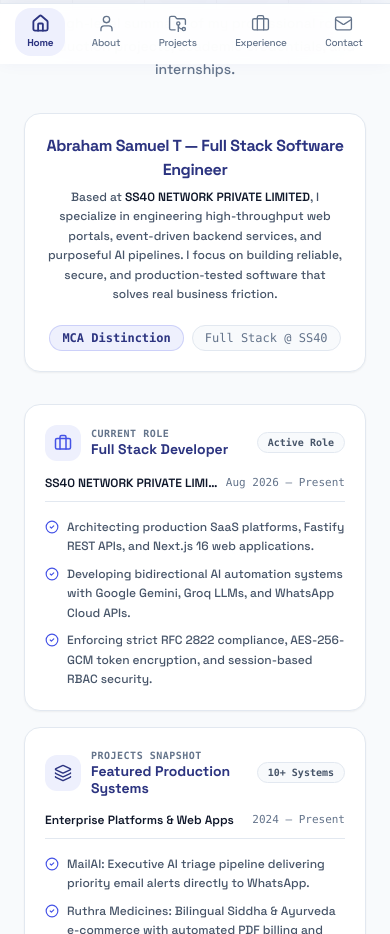
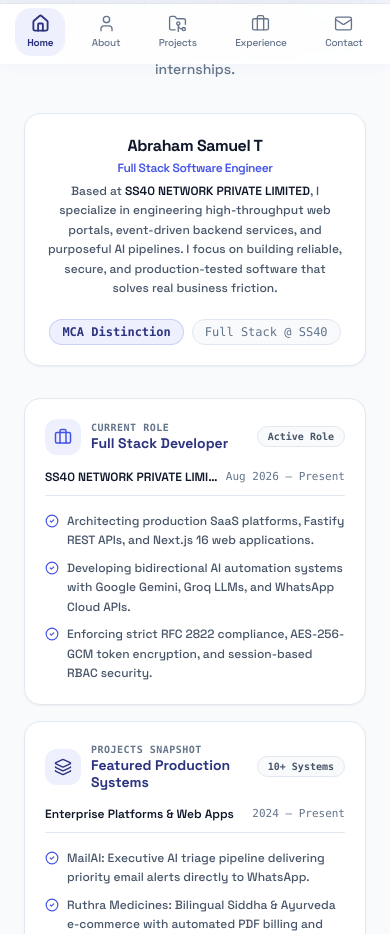
Before and after one commit to AbrahamSamuel2003/portfolio, a React (Vite) app: page / in a window 390 px wide. Shown: the part 780-1714 px from the top of the page. Built offline with nearby package versions, Linux system fonts and the light colour scheme.

Commit message:
style: format About banner headline in clean two-line layout on mobile view

```diff
--- a/src/components/sections/About.jsx
+++ b/src/components/sections/About.jsx
@@ -88,8 +88,12 @@ const About = memo(function About() {
           className="p-5 sm:p-7 rounded-2xl bg-white border border-[#E2E8F0] shadow-sm text-center sm:text-left flex flex-col sm:flex-row items-center justify-between gap-5 card-stable"
         >
           <div className="space-y-1.5 max-w-3xl">
-            <h3 className="text-base sm:text-lg font-bold text-[#2C3480] tracking-tight">
-              Abraham Samuel T — Full Stack Software Engineer
+            <h3 className="text-base sm:text-lg font-bold text-[#2C3480] tracking-tight flex flex-col sm:flex-row items-center sm:items-center justify-center sm:justify-start gap-0.5 sm:gap-2">
+              <span className="text-[#0F172A] sm:text-[#2C3480]">Abraham Samuel T</span>
+              <span className="hidden sm:inline text-[#94A3B8] font-normal">—</span>
+              <span className="text-[#4452E6] sm:text-[#2C3480] font-semibold text-xs sm:text-lg">
+                Full Stack Software Engineer
+              </span>
             </h3>
             <p className="text-xs sm:text-sm text-[#475569] leading-relaxed">
               Based at <strong className="text-[#0F172A] font-semibold">SS40 NETWORK PRIVATE LIMITED</strong>, I specialize in engineering high-throughput web portals, event-driven backend services, and purposeful AI pipelines. I focus on building reliable, secure, and production-tested software that solves real business friction.
```
